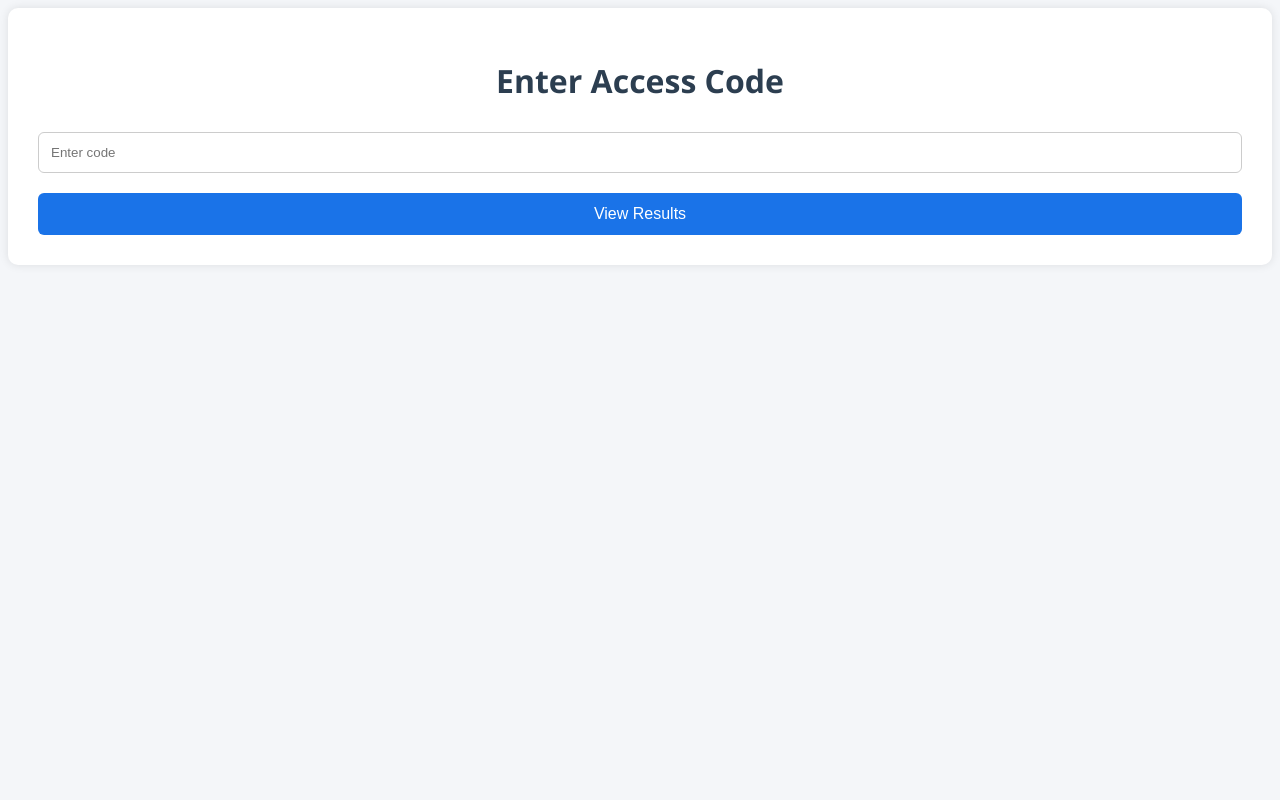
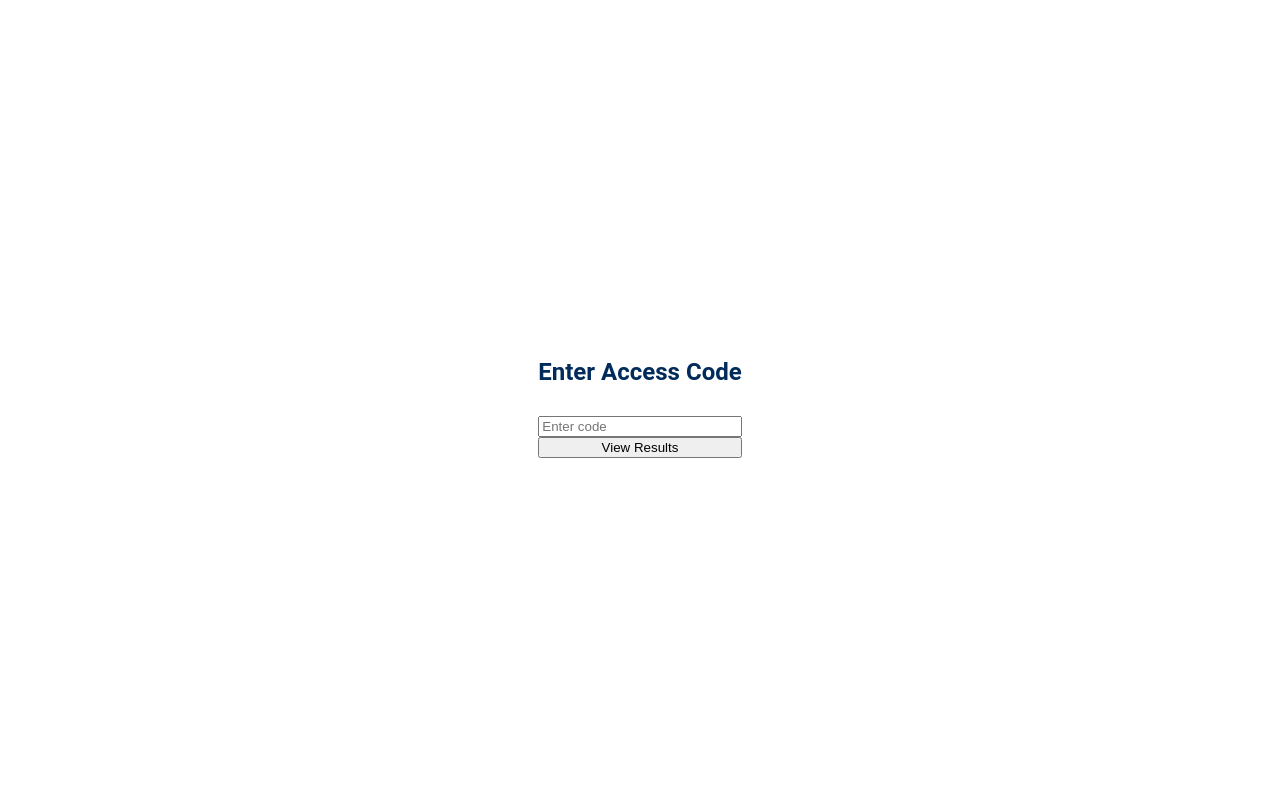
Before and after one commit to Jadensnyda/questionnaire-app, a FastAPI app: page /results_login in a window 1280 px wide. Run offline with FastAPI, Linux system fonts and the light colour scheme.

Commit message:
Apply new style and layout for intake form

```diff
--- a/static/style.css
+++ b/static/style.css
@@ -1,54 +1,61 @@
 body {
-  background-color: #f4f6f9;
-  font-family: 'Segoe UI', sans-serif;
-}
-form {
-  background: white;
-  padding: 30px;
-  border-radius: 10px;
-  box-shadow: 0 0 10px rgba(0,0,0,0.1);
+  background-color: #ffffff;
+  font-family: 'Roboto', sans-serif;
+  margin: 0;
+  padding: 0;
+  display: flex;
+  justify-content: center;
+  align-items: center;
+  min-height: 100vh;
 }
 
-  /* Headings */
-  h1, h2 {
+.form-wrapper {
+  width: 100%;
+  max-width: 600px;
+  padding: 40px;
+  background-color: #ffffff;
+  box-shadow: 0 8px 20px rgba(0, 0, 0, 0.08);
+  border-radius: 10px;
   text-align: center;
-    color: #2c3e50;
-    margin-bottom: 20px;
 }
 
-  /* Inputs */
-  input[type="text"],
-  input[type="date"],
-  input[type="number"],
-  input[type="password"],
-  textarea {
-    width: 100%;
-    padding: 12px;
-    margin: 10px 0 20px;
-    border: 1px solid #ccc;
-    border-radius: 6px;
-    box-sizing: border-box;
+h1 {
+  color: #002B5B;
+  font-size: 24px;
+  margin-bottom: 30px;
 }
 
-  /* Buttons */
-  button,
-  input[type="submit"] {
-    background-color: #1a73e8;
-    color: #fff;
-    padding: 12px 20px;
-    border: none;
-    border-radius: 6px;
-    cursor: pointer;
-    width: 100%;
+form {
+  display: flex;
+  flex-direction: column;
+}
+
+label {
+  text-align: left;
+  margin: 10px 0 5px;
+  font-weight: 500;
+  color: #333;
+}
+
+input[type="text"] {
+  padding: 10px;
+  border-radius: 5px;
+  border: 1px solid #ccc;
+  margin-bottom: 20px;
   font-size: 16px;
 }
 
-  button:hover,
-  input[type="submit"]:hover {
-    background-color: #155ab6;
+button {
+  padding: 12px;
+  background-color: #8BC34A;
+  color: white;
+  border: none;
+  border-radius: 5px;
+  font-size: 16px;
+  cursor: pointer;
+  transition: background 0.3s ease;
 }
 
-  /* Question blocks */
-  .question {
-    margin-bottom: 24px;
+button:hover {
+  background-color: #6fa232;
 }
```
Also changed, not shown: templates/index.html (+14 -10 lines). Lines whose indentation alone changed are shown as unchanged.
